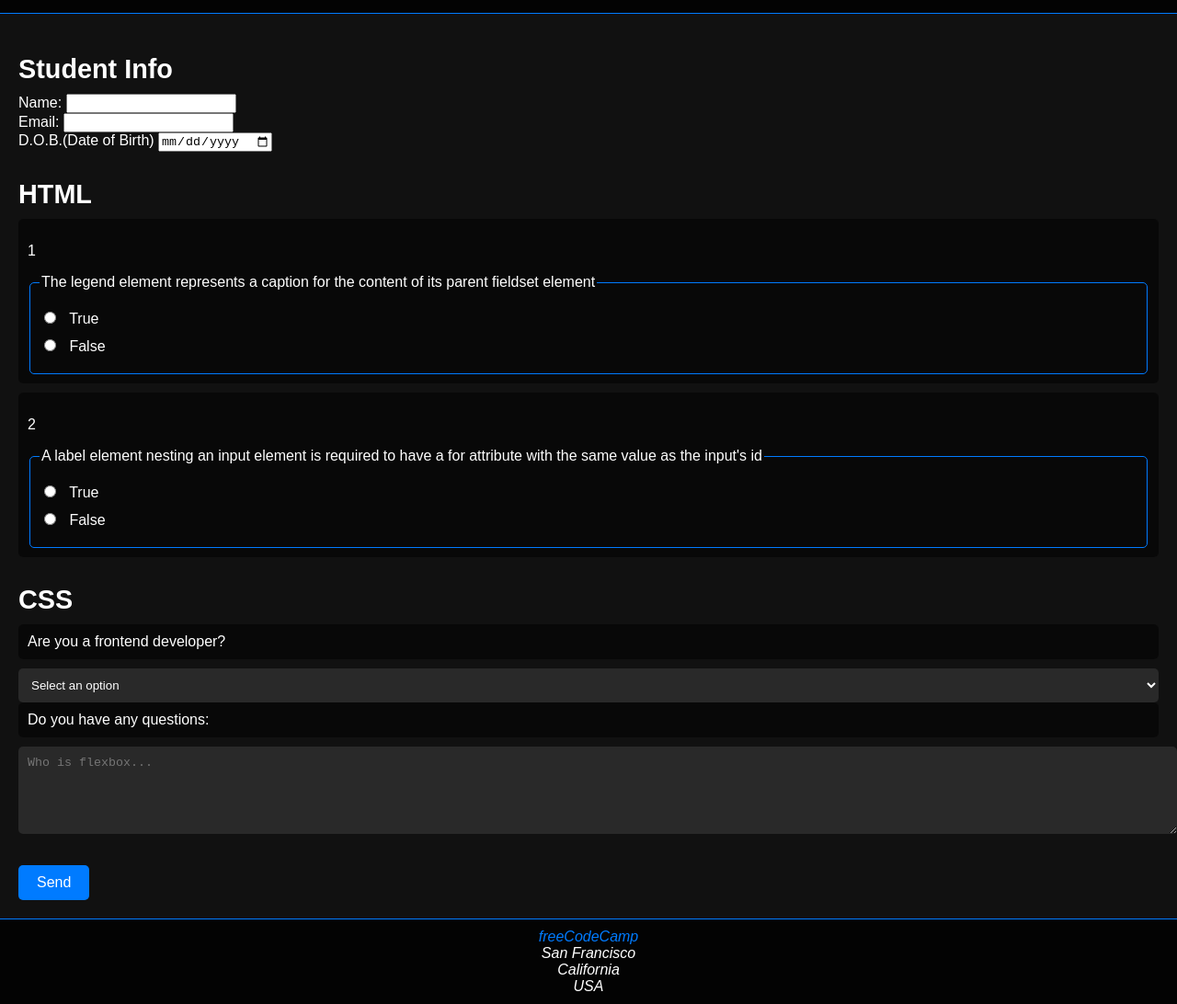
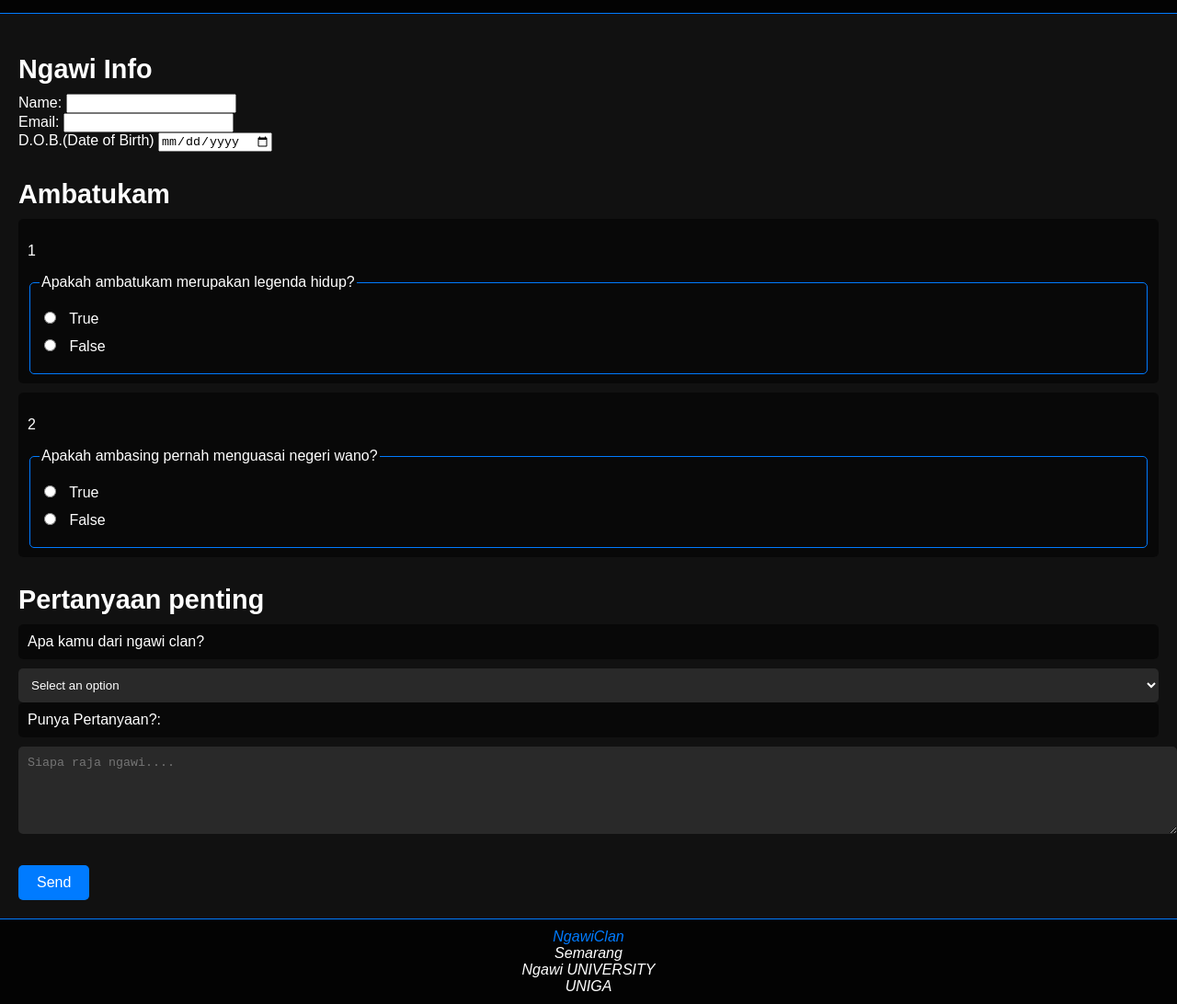
Before and after one commit to GregoriusDavin/backuptahunlalu, a plain HTML site: page QuizForm Test/index.html in a window 1280 px wide. Shown: the part 106-1198 px from the top of the page at 92% size. Drawn offline with Linux system fonts and the light colour scheme.

Commit message:
Add files via upload

```diff
--- a/QuizForm Test/index.html
+++ b/QuizForm Test/index.html
@@ -10,7 +10,7 @@
   <body>
     <header>
       <img id="logo" src="./pictures/ngawi-selamanya.jpg">
-      <h1>HTML/CSS Quiz</h1>
+      <h1>NGAWI Quiz</h1>
       <nav>
       <ul>
           <li><a href="#student-info" accesskey="i">INFO</a></li>
@@ -22,7 +22,7 @@
     <main>
       <form method="post" action="https://freecodecamp.org/practice-project/accessibility-quiz">
         <section role="region" aria-labelledby="student-info">
-          <h2 id="student-info">Student Info</h2>
+          <h2 id="student-info">Ngawi Info</h2>
           <div class="info">
             <label for="student-name">Name:</label>
             <input type="text" name="student-name" id="student-name" />
@@ -37,13 +37,12 @@
           </div>
         </section>
         <section role="region" aria-labelledby="html-questions">
-          <h2 id="html-questions">HTML</h2>
+          <h2 id="html-questions">Ambatukam</h2>
           <div class="question-block">
             <p>1</p>
             <fieldset class="question" name="html-question-one">
               <legend>
-                The legend element represents a caption for the content of its
-                parent fieldset element
+                Apakah ambatukam merupakan legenda hidup?
               </legend>
               <ul class="answers-list">
                 <li>
@@ -65,8 +64,7 @@
             <p>2</p>
             <fieldset class="question" name="html-question-two">
               <legend>
-                A label element nesting an input element is required to have a
-                for attribute with the same value as the input's id
+                Apakah ambasing pernah menguasai negeri wano?
               </legend>
               <ul class="answers-list">
                 <li>
@@ -86,10 +84,10 @@
           </div>
         </section>
         <section role="region" aria-labelledby="css-questions">
-          <h2 id="css-questions">CSS</h2>
+          <h2 id="css-questions">Pertanyaan penting</h2>
           <div class="formrow">
             <div class="question-block">
-              <label for="customer">Are you a frontend developer?</label>
+              <label for="customer">Apa kamu dari ngawi clan?</label>
             </div>
             <div class="answer">
               <select name="customer" id="customer" required>
@@ -99,10 +97,10 @@
               </select>
             </div>
             <div class="question-block">
-              <label for="css-questions">Do you have any questions:</label>
+              <label for="css-questions">Punya Pertanyaan?:</label>
             </div>
             <div class="answer">
-              <textarea id="css-questions" name="css-questions" rows="5" cols="24" placeholder="Who is flexbox..."></textarea>
+              <textarea id="css-questions" name="css-questions" rows="5" cols="24" placeholder="Siapa raja ngawi...."></textarea>
             </div>
           </div>
         </section>
@@ -111,10 +109,10 @@
     </main>
     <footer>
       <address>
-        <a href="https://freecodecamp.org">freeCodeCamp</a><br />
-        San Francisco<br />
-        California<br />
-        USA
+        <a href="https://www.youtube.com/shorts/EPNgQwk0fn0">NgawiClan</a><br />
+        Semarang<br />
+        Ngawi UNIVERSITY<br />
+        UNIGA
       </address>
     </footer>
   </body>
```
